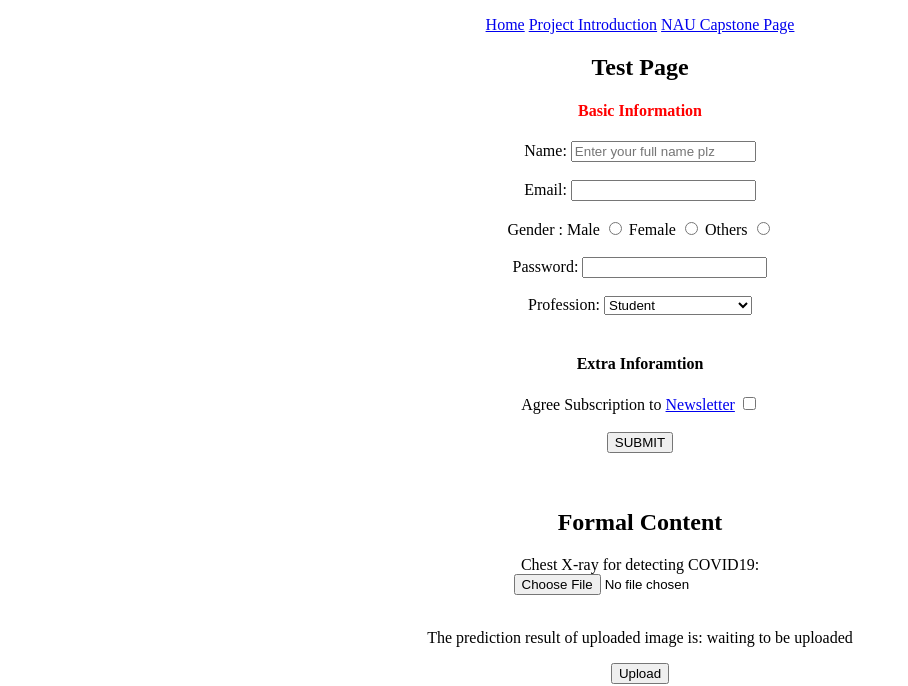
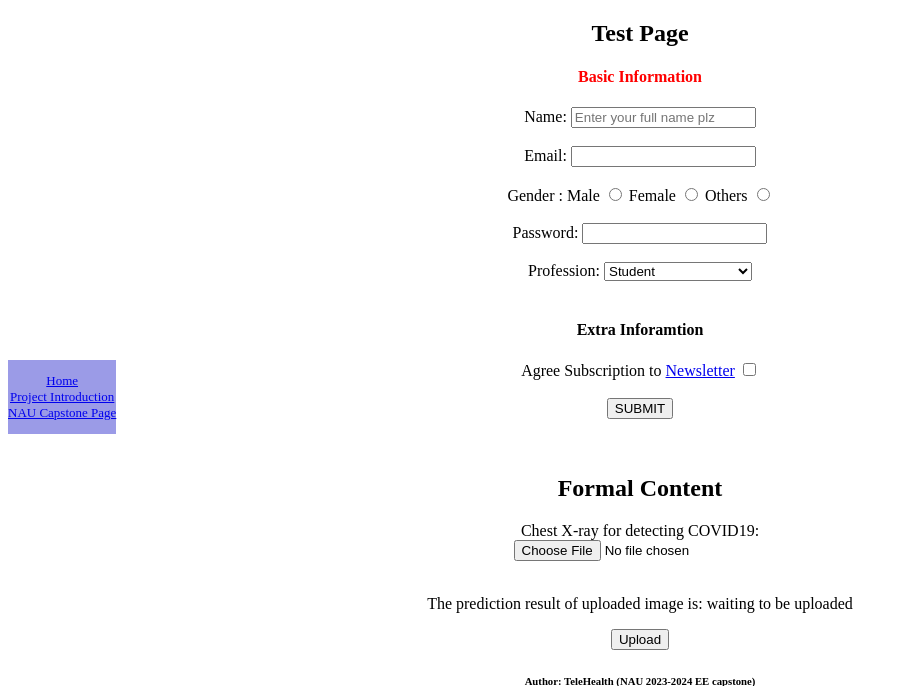
Before and after one commit to TyBruceChen/NAU-AI-Telehealth-Web-App, a Flask app: page / in a window 1280 px wide. Shown: the top 686 px of the page, without its empty margins (0-908 px from the left). Run offline with Flask 3, Linux system fonts and the light colour scheme; parts of the project's set-up code (start-up, migrations or seed data) failed here and were passed over.

Commit message:
Add files via upload

```diff
--- a/static/styles.css
+++ b/static/styles.css
@@ -1,5 +1,22 @@
 .CSStest{
     color: red;
+}
+
+nav{
+    position: fixed;
+    top: 45%;
+    order: 5px solid blue;
+    background-color: rgb(155, 155, 231);
+    font-size: small;
+}
+
+.navigationbar{
+    display: flex;
+    flex-direction: column;
+}
+
+a:hover{
+    color: orange;
 }
 
 body{
```
